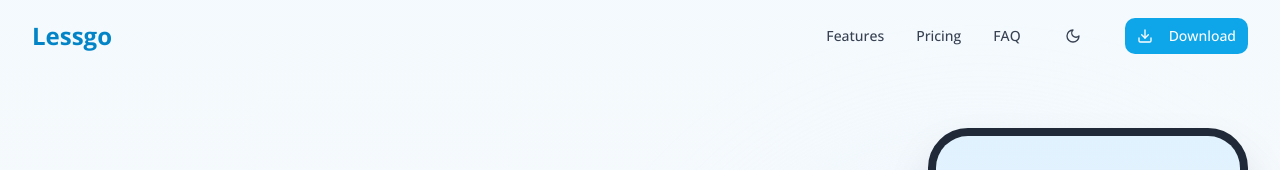
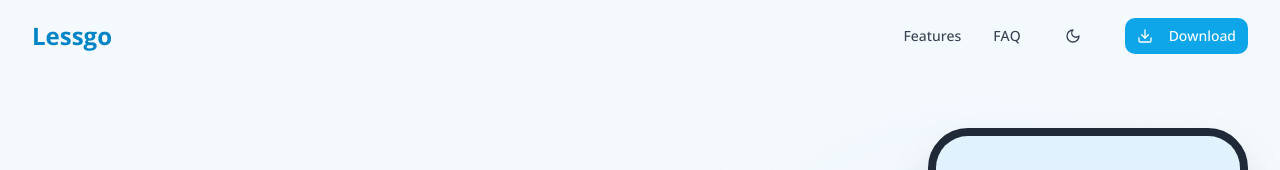
Before and after one commit to Lessgo-India/lessgo-homepage, a React (Vite) app: page / in a window 1280 px wide. Shown: the top 170 px of the page. Built offline with nearby package versions, Linux system fonts and the light colour scheme.

Commit message:
Remove pricing references
Removes all references to pricing from the application.

```diff
--- a/src/components/Navbar.tsx
+++ b/src/components/Navbar.tsx
@@ -48,9 +48,6 @@ const Navbar = () => {
             <a href="#features" className="text-sm font-medium text-gray-700 hover:text-lessgo-600 transition-colors dark:text-gray-300 dark:hover:text-lessgo-400">
               Features
             </a>
-            <a href="#pricing" className="text-sm font-medium text-gray-700 hover:text-lessgo-600 transition-colors dark:text-gray-300 dark:hover:text-lessgo-400">
-              Pricing
-            </a>
             <a href="#faq" className="text-sm font-medium text-gray-700 hover:text-lessgo-600 transition-colors dark:text-gray-300 dark:hover:text-lessgo-400">
               FAQ
             </a>
@@ -98,13 +95,6 @@ const Navbar = () => {
             Features
           </a>
           <a
-            href="#pricing"
-            className="block py-2 text-base font-medium text-gray-700 hover:text-lessgo-600 dark:text-gray-300 dark:hover:text-lessgo-400"
-            onClick={() => setIsMobileMenuOpen(false)}
-          >
-            Pricing
-          </a>
-          <a
             href="#faq"
             className="block py-2 text-base font-medium text-gray-700 hover:text-lessgo-600 dark:text-gray-300 dark:hover:text-lessgo-400"
             onClick={() => setIsMobileMenuOpen(false)}
```
